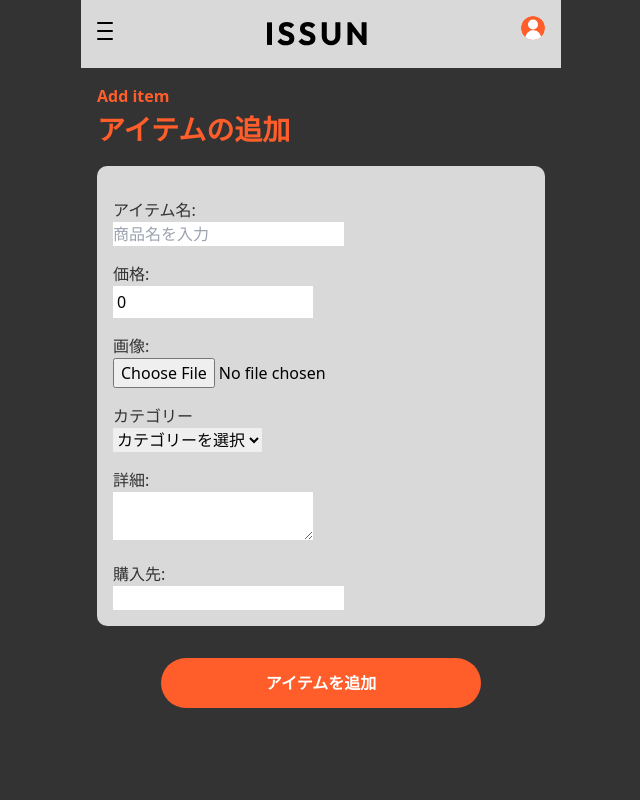
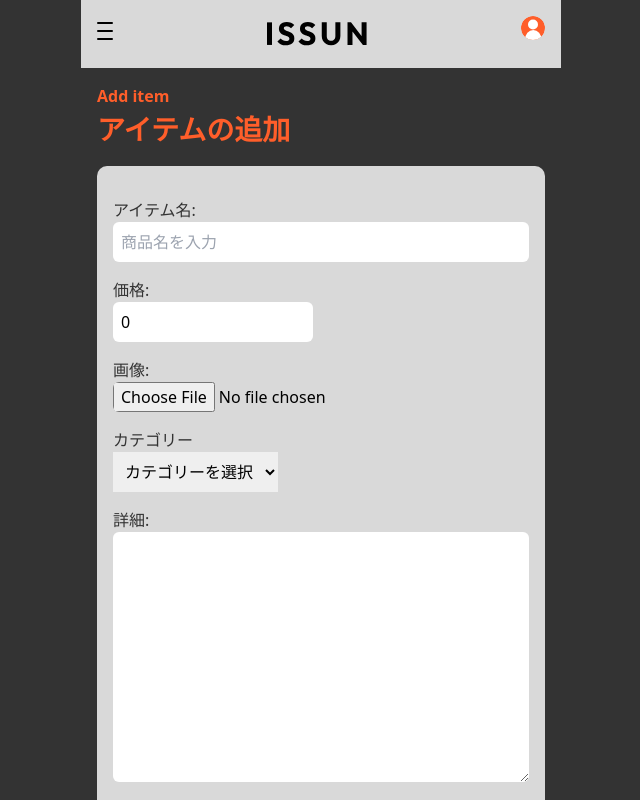
Before and after one commit to nobyn0312/ISSUN_app, a Next.js app: page /create in a window 1280 px wide. Shown: the top 800 px of the page, without its empty margins (319-959 px from the left). Built offline with nearby package versions, Linux system fonts and the light colour scheme; no server answers.

Commit message:
fetchItemの修正

```diff
--- a/src/app/create/page.tsx
+++ b/src/app/create/page.tsx
@@ -129,6 +129,7 @@ const Page = () => {
 									required
 									className='text-black'
 									placeholder='商品名を入力'
+									style={{ width: "100%", padding: "8px", borderRadius: "6px" }}
 								/>
 							</div>
 
@@ -151,7 +152,11 @@ const Page = () => {
 									required
 									// onChange={handleChange}
 									onChange={(e) => setPrice(Number(e.target.value))}
-									style={{ padding: "4px", width: "200px" }}
+									style={{
+										padding: "8px",
+										width: "200px",
+										borderRadius: "6px",
+									}}
 								/>
 							</div>
 
@@ -163,6 +168,7 @@ const Page = () => {
 									onChange={handleFileChange} // ファイル選択時に一時保存
 									accept='.png, .jpeg,.jpg, .webp'
 									required
+									style={{borderRadius: "6px" }}
 								/>
 							</div>
 
@@ -173,6 +179,7 @@ const Page = () => {
 									value={category}
 									onChange={(e) => setCategory(e.target.value)}
 									className='text-black'
+									style={{ padding: "8px" }}
 								>
 									<option value=''>カテゴリーを選択</option>
 									<option value='outer'>アウター</option>
@@ -188,12 +195,19 @@ const Page = () => {
 									value={detail}
 									onChange={(e) => setDetail(e.target.value)}
 									required
+									aria-multiline
 									className='text-black'
+									style={{
+										width: "100%",
+										height: "250px",
+										padding: "8px",
+										borderRadius: "6px",
+									}}
 								/>
 							</div>
 
 							<div style={{ padding: "16px 0px 0" }}>
-								<label>購入先:</label>
+								<label>購入先URL:</label>
 								<br />
 								<input
 									type='text'
@@ -201,6 +215,8 @@ const Page = () => {
 									onChange={(e) => setUrl(e.target.value)}
 									required
 									className='text-black'
+									placeholder='https://'
+									style={{ padding: "8px", borderRadius: "6px" }}
 								/>
 							</div>
 						</ContentsAreaGray>
--- a/src/app/review/create/page.tsx
+++ b/src/app/review/create/page.tsx
@@ -80,6 +80,7 @@ const Review = () => {
 							id='title'
 							value={title}
 							onChange={(e) => setTitle(e.target.value)}
+							style={{ width: "100%", padding: "8px", borderRadius: "6px" }}
 						/>
 					</div>
 
@@ -90,6 +91,7 @@ const Review = () => {
 							id='rate'
 							value={rate}
 							onChange={(e) => setRate(e.target.value)}
+							style={{ width: "100%", padding: "8px", borderRadius: "6px" }}
 						>
 							<option value=''>選択してください</option>
 							<option value='1'>★☆☆☆☆</option>
@@ -107,6 +109,7 @@ const Review = () => {
 							id='size'
 							value={size}
 							onChange={(e) => setSize(e.target.value)}
+							style={{ width: "100%", padding: "8px", borderRadius: "6px" }}
 						>
 							<option value=''>選択してください</option>
 							<option value='XS'>XS</option>
@@ -124,6 +127,12 @@ const Review = () => {
 							id='comment'
 							value={comment}
 							onChange={(e) => setComment(e.target.value)}
+							style={{
+								width: "100%",
+								height: "250px",
+								padding: "8px",
+								borderRadius: "6px",
+							}}
 						/>
 					</div>
 				</ContentsAreaOrange>
--- a/src/components/HamburgerMenu.module.css
+++ b/src/components/HamburgerMenu.module.css
@@ -52,17 +52,20 @@
 	list-style: none;
 	padding: 0;
 	margin: 0;
+		padding: 0 12px;
 }
 
 .menu li {
-	border-bottom: 1px solid #ddd;
+	border-bottom: 2px solid #FF5E2A;
+
 }
 
 .menu a {
 	display: block;
-	padding: 15px;
+	padding:16px 0;
 	text-decoration: none;
-	color: black;
+		color: #FF5E2A;
+		font-weight: bold;
 }
 
 .menu a:hover {
--- a/src/firebase.ts
+++ b/src/firebase.ts
@@ -19,5 +19,4 @@ const provider = new GoogleAuthProvider();
 const firestore = getFirestore(app);
 const storage = getStorage(app);
 
-
 export { auth, provider, firestore, storage };
```
Also changed, not shown: src/libs/fetchItems.ts (+10 -2 lines), src/libs/firestore.ts (+15 -15 lines).
